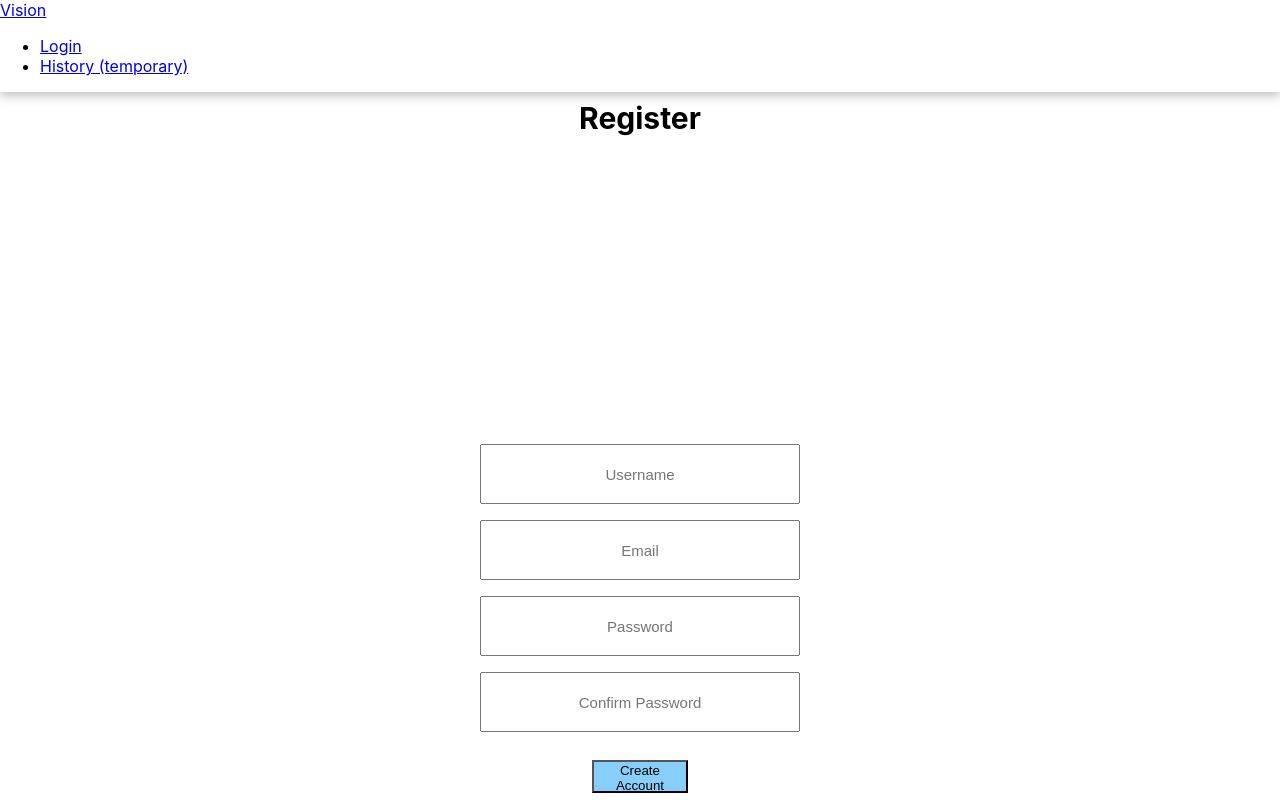
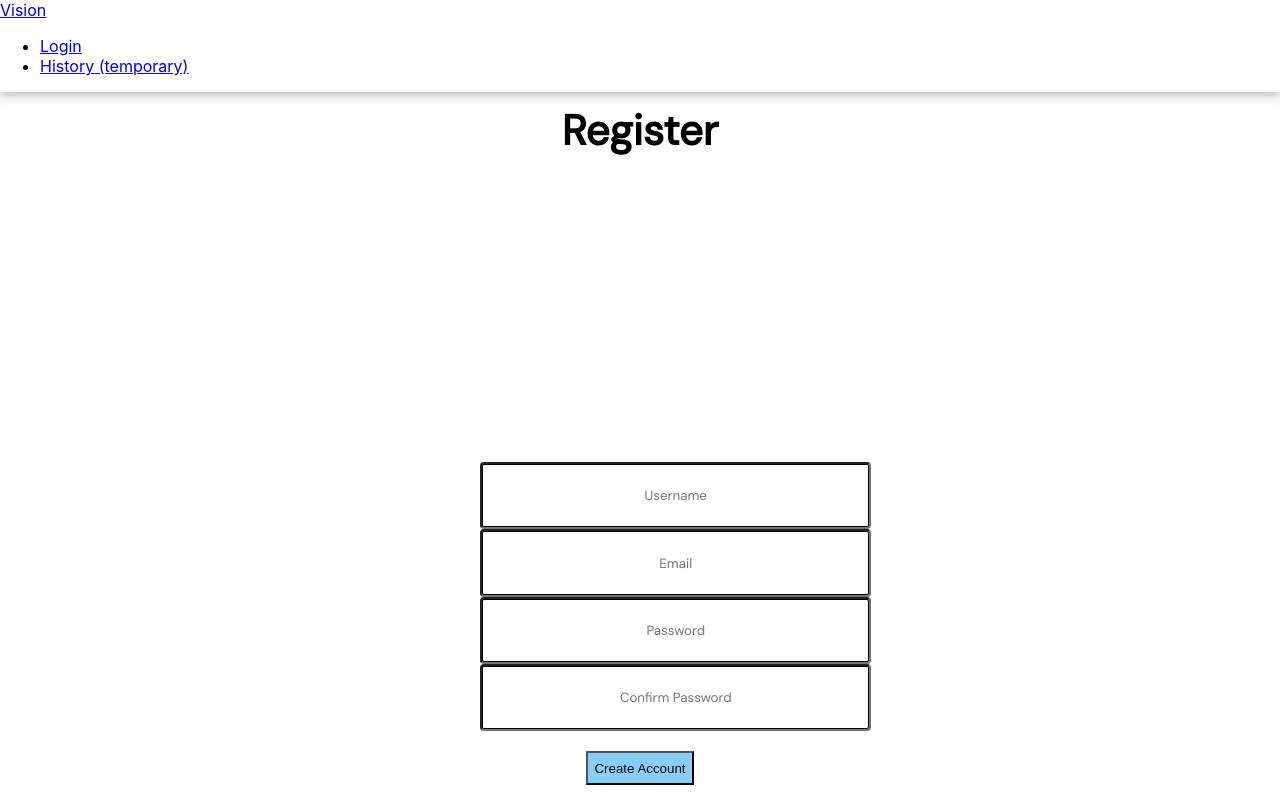
Before and after one commit to 201FinalProject/TaskBoardApp, a React (Create React App) app in the folder 201-react/: page /Register in a window 1280 px wide. Shown: the top 800 px of the page. Built offline with nearby package versions, Linux system fonts and the light colour scheme.

Commit message:
aadesh commit

```diff
--- a/201-react/src/Pages/Register.css
+++ b/201-react/src/Pages/Register.css
@@ -6,31 +6,39 @@
 }
 
 h1 {
-    margin-bottom: 70px;
+    text-align: center;
+    margin-top: 100px;
+    font-family: DM Sans;
+    font-size: 42px;
+    font-weight: 700;
+    line-height: 62px;
+    letter-Spacing: 0em;
+    color: #000000;
 }
 
 #FormContainer {
-    margin-top: 500px;
+    margin-top: 200px;
     width: 30%;
     margin: auto;
 }
 
 input[type=text], select{
-    width: 100%;
-    height: 4em;
-    font-size: 15px;
-    caret-color: transparent;
-    margin: 8px 0;
-    display: inline-block;
-    box-sizing: border-box;
+    height: 61.359771728515625px;
+    width: 383.42926025390625px;
+    border-radius: 4px;
+    background: rgba(255, 207, 164, 0.01);
+    box-shadow: inset 0px -1px 0px #000000, inset 1px 0px 0px #000000, inset -1px 0px 0px #000000, inset 0px 1px 0px #000000;
+    margin: auto;
+    font-family: DM Sans;
+    background: #FFCFA403;
+    text-align: center;
 }
 
 button {
     margin-top: 20px;
     height: 2.5em;
     caret-color: transparent;
-    display: inline-block;
+    text-align: center;
     box-sizing: border-box;
-    width: 30%;
     background-color: #87CEFA;
 }
--- a/201-react/src/Pages/login.jsx
+++ b/201-react/src/Pages/login.jsx
@@ -18,7 +18,6 @@ const useStyles = {
     },
 
     InnerLogin: {
-        textAlign: "center",
         marginTop: "100px",
         marginBottom: "-5px",
         marginRight: "320px",
@@ -54,7 +53,6 @@ const useStyles = {
         fontWeight: "700",
         lineHeight: "62px",
         letterSpacing: "0em",
-        textAlign: "center",
         color: "#000000"
 
     },
@@ -75,10 +73,10 @@ function Login(){
             <h1 style={useStyles.InnerBox}>Login</h1>
             <div>
                 <h3 style={useStyles.InnerLogin}>Login</h3>
-                <input style={useStyles.Boxes} type="email" placeholder="Email" required /> <br></br>
-                <input style={useStyles.Boxes} type="password" placeholder="Password" required /> <br></br>
+                <input style={useStyles.Boxes} type="email" placeholder="Email" /> <br></br>
+                <input style={useStyles.Boxes} type="password" placeholder="Password" /> <br></br>
                 <h3 style={useStyles.InnerGuestLogin}>Guest Login</h3>
-                <input style={useStyles.Boxes} type="text" placeholder="Group Code" required /> <br></br>
+                <input style={useStyles.Boxes} placeholder="Group Code" /> <br></br>
                 <div style={useStyles.Link} >
                 <Link to='/Register'><u>Create New Account</u></Link>
                 </div>
--- /dev/null
+++ b/package.json
@@ -0,0 +1,5 @@
+{
+  "dependencies": {
+    "@fontsource/sora": "^4.5.5"
+  }
+}
```
